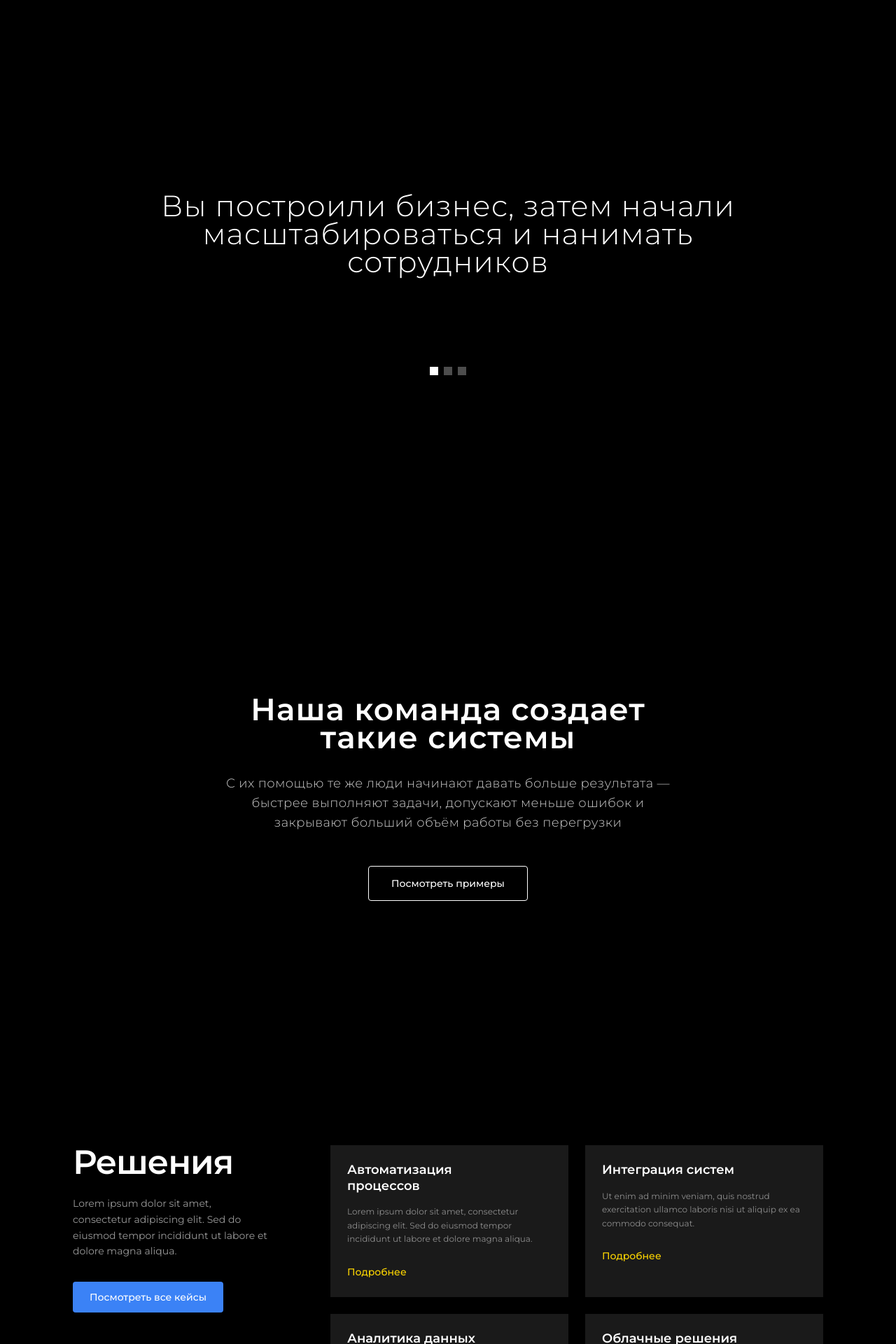
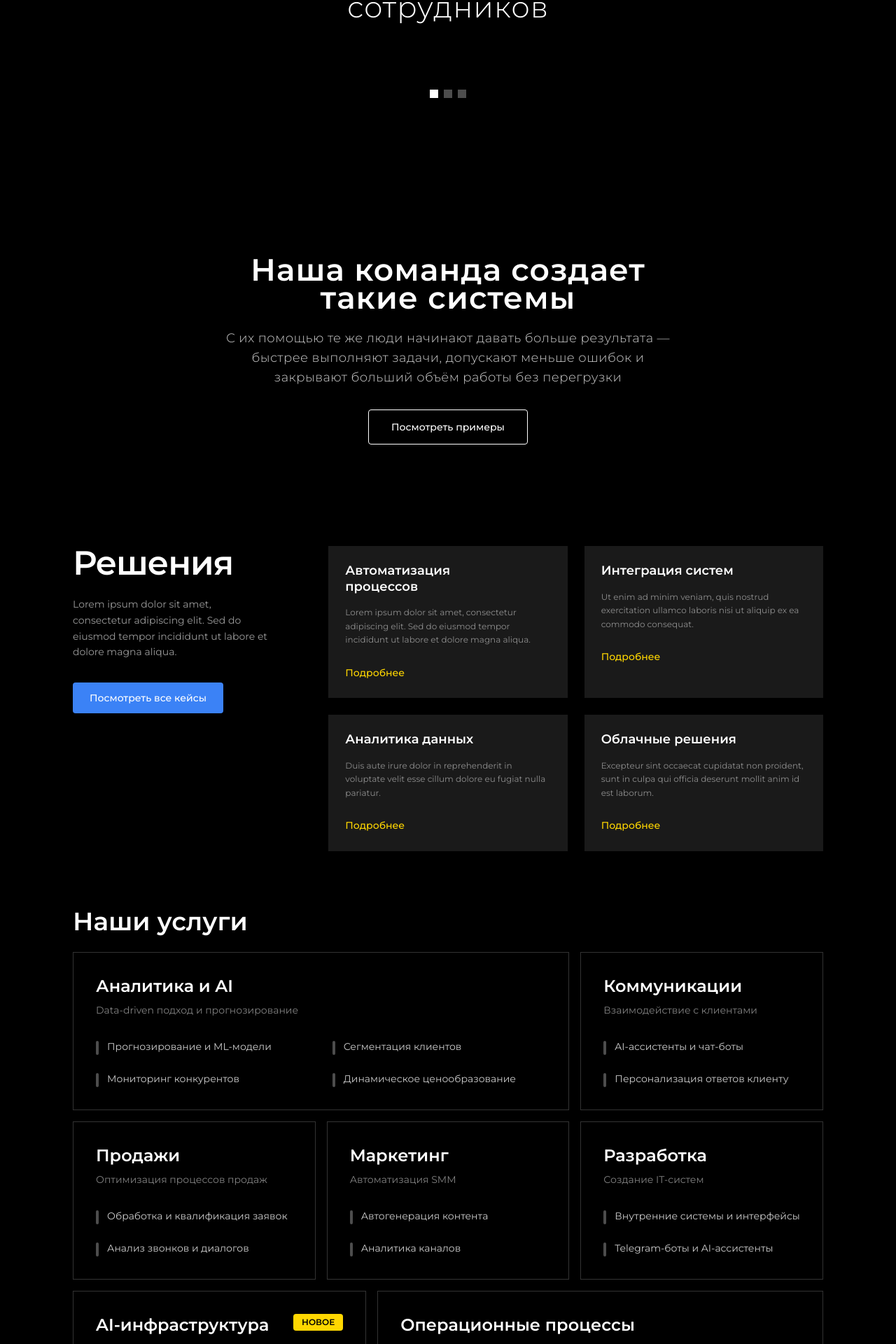
Before and after one commit to andlit0vv/AIvion_Web_Real, a React (Vite) app: page / in a window 1280 px wide. Shown: the part 860-2780 px from the top of the page at 70% size. Built offline with nearby package versions, Linux system fonts and the light colour scheme; no server answers.

Commit message:
Fix intro lottie background and tighten section spacing

```diff
--- a/src/sections/HeroSection.tsx
+++ b/src/sections/HeroSection.tsx
@@ -81,7 +81,7 @@ const HeroSection = () => {
   return (
     <section
       id="hero"
-      className="h-screen flex flex-col items-center justify-center bg-black overflow-hidden pt-20"
+      className="min-h-[65vh] flex flex-col items-center justify-center bg-black overflow-hidden py-10"
       onWheel={handleWheel}
       onTouchStart={handleTouchStart}
       onTouchEnd={handleTouchEnd}
@@ -92,7 +92,7 @@ const HeroSection = () => {
         </h1>
       </div>
 
-      <div className="flex items-center gap-2 mt-20">
+      <div className="flex items-center gap-2 mt-12">
         {[0, 1, 2].map((index) => (
           <button
             key={index}
--- a/src/sections/IntroSection.tsx
+++ b/src/sections/IntroSection.tsx
@@ -1,8 +1,12 @@
-const INTRO_BACKGROUND_SRC = '/media/hero-section.json';
+const INTRO_BACKGROUND_SRC =
+  'https://lottie.host/cb285933-adb6-4a63-bcc4-d63e03eac41d/AecXWEI3tO.json';
 
 const IntroSection = () => {
   return (
-    <section id="intro" className="relative min-h-screen flex items-center justify-center overflow-hidden pt-20">
+    <section
+      id="intro"
+      className="relative min-h-[75vh] flex items-center justify-center overflow-hidden pt-16 pb-12"
+    >
       <lottie-player
         src={INTRO_BACKGROUND_SRC}
         background="transparent"
--- a/src/sections/ServicesSection.tsx
+++ b/src/sections/ServicesSection.tsx
@@ -1,9 +1,10 @@
 const ServicesSection = () => {
   return (
-    <section className="bg-black py-24" id="services">
+    <section className="bg-black py-10" id="services">
       <div className="max-w-[1200px] mx-auto px-8 lg:px-16">
+        <h2 className="text-left text-white text-3xl md:text-4xl font-semibold mb-6">Наши услуги</h2>
         {/* Row 1: Аналитика и AI (2/3) + Коммуникации (1/3) */}
-        <div className="grid grid-cols-1 lg:grid-cols-3 gap-6 mb-6">
+        <div className="grid grid-cols-1 lg:grid-cols-3 gap-4 mb-4">
           {/* Аналитика и AI */}
           <div className="lg:col-span-2 border border-white/20 rounded-lg p-8">
             <h3 className="text-white text-2xl font-semibold mb-2">Аналитика и AI</h3>
@@ -46,7 +47,7 @@ const ServicesSection = () => {
         </div>
 
         {/* Row 2: Продажи + Маркетинг + Разработка */}
-        <div className="grid grid-cols-1 lg:grid-cols-3 gap-6 mb-6">
+        <div className="grid grid-cols-1 lg:grid-cols-3 gap-4 mb-4">
           {/* Продажи */}
           <div className="border border-white/20 rounded-lg p-8">
             <h3 className="text-white text-2xl font-semibold mb-2">Продажи</h3>
@@ -97,7 +98,7 @@ const ServicesSection = () => {
         </div>
 
         {/* Row 3: AI-инфраструктура (expanded) + Операционные процессы */}
-        <div className="grid grid-cols-1 lg:grid-cols-5 gap-6">
+        <div className="grid grid-cols-1 lg:grid-cols-5 gap-4">
           {/* AI-инфраструктура - expanded width */}
           <div className="lg:col-span-2 border border-white/20 rounded-lg p-8">
             <div className="flex items-start justify-between mb-2">
--- a/src/sections/SolutionsSection.tsx
+++ b/src/sections/SolutionsSection.tsx
@@ -27,9 +27,9 @@ const SolutionsSection = () => {
   ];
 
   return (
-    <section className="min-h-screen bg-black py-24" id="solutions">
+    <section className="min-h-[60vh] bg-black py-10" id="solutions">
       <div className="max-w-[1200px] mx-auto px-8 lg:px-16">
-        <div className="grid grid-cols-1 lg:grid-cols-12 gap-12 lg:gap-8">
+        <div className="grid grid-cols-1 lg:grid-cols-12 gap-8 lg:gap-6">
           {/* Left Column - Title and Description */}
           <div className="lg:col-span-4">
             <h2 className="text-white text-4xl md:text-5xl font-semibold tracking-tight mb-6">
--- a/src/sections/TeamSection.tsx
+++ b/src/sections/TeamSection.tsx
@@ -1,14 +1,14 @@
 const TeamSection = () => {
   return (
-    <section className="min-h-screen flex flex-col items-center justify-center bg-black py-20">
+    <section className="min-h-[60vh] flex flex-col items-center justify-center bg-black py-10">
       <div className="max-w-[800px] mx-auto px-8 text-center">
-        <h2 className="text-white text-3xl md:text-4xl lg:text-[44px] font-semibold leading-tight tracking-wide mb-8">
+        <h2 className="text-white text-3xl md:text-4xl lg:text-[44px] font-semibold leading-tight tracking-wide mb-6">
           Наша команда создает
           <br />
           такие системы
         </h2>
 
-        <p className="text-white/80 text-base md:text-lg font-light leading-relaxed tracking-wide mb-12 max-w-[650px] mx-auto">
+        <p className="text-white/80 text-base md:text-lg font-light leading-relaxed tracking-wide mb-8 max-w-[650px] mx-auto">
           С их помощью те же люди начинают давать больше результата —
           <br />
           быстрее выполняют задачи, допускают меньше ошибок и
```
